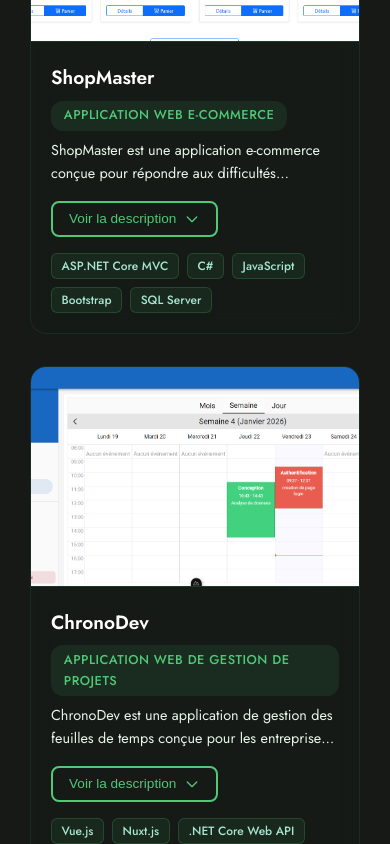
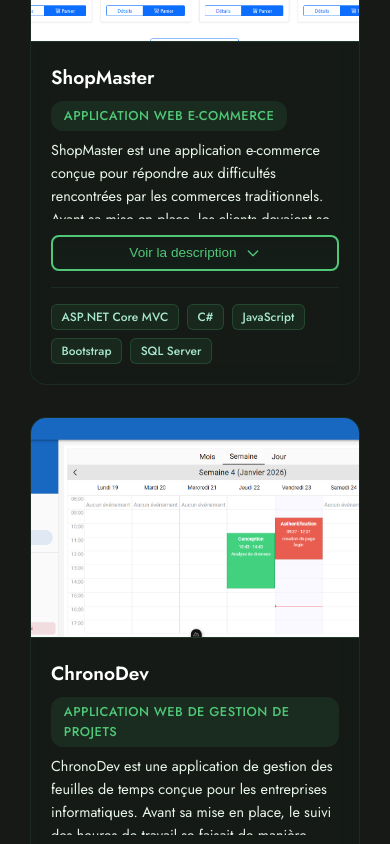
Before and after one commit to kelly-alphador/MyPortfolio, a Vue app: page / in a window 390 px wide. Shown: the part 3660-4504 px from the top of the page. Built offline with nearby package versions, Linux system fonts and the light colour scheme; a web font is replaced by a local one.

Commit message:
ajout de fluidite

```diff
--- a/src/components/Projects.vue
+++ b/src/components/Projects.vue
@@ -44,21 +44,32 @@
           </div>
 
           <div class="project-content">
-            <!-- Description tronquée par défaut -->
+            <!-- Description avec animation fluide -->
             <div class="description-container">
-              <p
-                class="project-description"
-                :class="{ 'truncated': !project.isExpanded }"
-                ref="descriptionElement"
+              <div
+                class="description-wrapper"
+                :class="{ 'expanded': project.isExpanded }"
               >
-                {{ project.description }}
-              </p>
+                <p
+                  class="project-description"
+                  ref="descriptionElements"
+                >
+                  {{ project.description }}
+                </p>
+              </div>
 
-              <!-- Bouton pour voir plus/moins -->
+              <!-- Gradient fade pour l'effet de transition -->
+              <div
+                class="description-fade"
+                v-if="!project.isExpanded"
+              ></div>
+
+              <!-- Bouton pour voir plus/moins avec animation -->
               <button
                 class="toggle-description-btn"
                 @click="toggleDescription(index)"
                 :aria-expanded="project.isExpanded"
+                :class="{ 'expanded': project.isExpanded }"
               >
                 <span class="btn-text">
                   {{ project.isExpanded ? 'Voir moins' : 'Voir la description' }}
@@ -68,7 +79,6 @@
                   viewBox="0 0 24 24"
                   fill="none"
                   stroke="currentColor"
-                  :class="{ 'expanded': project.isExpanded }"
                 >
                   <path
                     stroke-linecap="round"
@@ -133,7 +143,7 @@ Chaque utilisateur peut suivre l'état de ses déclarations : les heures validé
 ChronoDev améliore la transparence, facilite le suivi de la productivité et aide les entreprises à mieux contrôler l'avancement réel de leurs projets.`,
           image: chronoDevImg,
           imageAlt: "Capture d'écran ChronoDev",
-          demoLink: "https://www.linkedin.com/feed/update/urn:li:activity:7425052358512062465/?originTrackingId=iwJPR6ZgSXHCTVSXmtKpng%3D%3D",
+          demoLink: "#",
           githubLink: "https://github.com/kelly-alphador/ChronoDev.Api",
           technologies: ["Vue.js", "Nuxt.js", ".NET Core Web API", "SQL Server"],
           isExpanded: false
@@ -207,7 +217,17 @@ Cette solution aide les étudiants à mieux comprendre le fonctionnement de l'al
     },
 
     toggleDescription(index) {
-      this.projects[index].isExpanded = !this.projects[index].isExpanded;
+      const project = this.projects[index];
+      project.isExpanded = !project.isExpanded;
+
+      // Animation fluide de la carte
+      const card = document.querySelectorAll('.project-card')[index];
+      if (card) {
+        card.style.transition = 'all 0.4s cubic-bezier(0.4, 0, 0.2, 1)';
+        setTimeout(() => {
+          card.style.transition = '';
+        }, 400);
+      }
     }
   },
 };
@@ -271,7 +291,7 @@ Cette solution aide les étudiants à mieux comprendre le fonctionnement de l'al
 .project-card {
   opacity: 0;
   transform: translateY(20px);
-  transition: all 0.4s ease;
+  transition: all 0.4s cubic-bezier(0.4, 0, 0.2, 1);
   border: 1px solid rgba(80, 200, 120, 0.1);
   border-radius: 16px;
   padding: 0;
@@ -280,6 +300,7 @@ Cette solution aide les étudiants à mieux comprendre le fonctionnement de l'al
   backdrop-filter: blur(10px);
   display: flex;
   flex-direction: column;
+  will-change: transform;
 }
 
 .project-card.animated {
@@ -309,7 +330,7 @@ Cette solution aide les étudiants à mieux comprendre le fonctionnement de l'al
   object-fit: cover;
   object-position: center top;
   background: rgba(30, 40, 35, 0.5);
-  transition: transform 0.5s ease;
+  transition: transform 0.6s cubic-bezier(0.4, 0, 0.2, 1);
 }
 
 /* Pour les images de placeholder */
@@ -337,7 +358,7 @@ Cette solution aide les étudiants à mieux comprendre le fonctionnement de l'al
   justify-content: center;
   gap: 1.5rem;
   opacity: 0;
-  transition: opacity 0.3s ease;
+  transition: opacity 0.4s cubic-bezier(0.4, 0, 0.2, 1);
   z-index: 2;
 }
 
@@ -353,7 +374,7 @@ Cette solution aide les étudiants à mieux comprendre le fonctionnement de l'al
   border-radius: 8px;
   font-weight: 500;
   text-decoration: none;
-  transition: all 0.3s ease;
+  transition: all 0.3s cubic-bezier(0.4, 0, 0.2, 1);
   font-size: 0.9rem;
 }
 
@@ -425,29 +446,55 @@ Cette solution aide les étudiants à mieux comprendre le fonctionnement de l'al
   flex-grow: 1;
   margin-bottom: 1rem;
   position: relative;
+  overflow: hidden;
+}
+
+.description-wrapper {
+  position: relative;
+  max-height: 120px; /* Hauteur pour 4 lignes */
+  transition: max-height 0.5s cubic-bezier(0.4, 0, 0.2, 1);
+  overflow: hidden;
+}
+
+.description-wrapper.expanded {
+  max-height: 800px; /* Hauteur suffisante pour tout afficher */
 }
 
 .project-description {
   color: var(--text-secondary);
   line-height: 1.6;
   font-size: 0.95rem;
-  transition: all 0.3s ease;
-  overflow: hidden;
+  margin: 0;
+  padding: 0;
+  opacity: 1;
+  transition: opacity 0.3s ease;
 }
 
-/* État tronqué */
-.project-description.truncated {
-  display: -webkit-box;
-  -webkit-line-clamp: 4;
-  -webkit-box-orient: vertical;
-  overflow: hidden;
-  text-overflow: ellipsis;
-  max-height: calc(4 * 1.6 * 0.95rem); /* 4 lignes * line-height * font-size */
+/* Gradient fade pour l'effet de transition */
+.description-fade {
+  position: absolute;
+  bottom: 0;
+  left: 0;
+  right: 0;
+  height: 60px;
+  background: linear-gradient(
+    to bottom,
+    transparent,
+    rgba(20, 30, 25, 0.7) 30%,
+    rgba(20, 30, 25, 0.9) 60%,
+    rgba(20, 30, 25, 1) 90%
+  );
+  pointer-events: none;
+  transition: opacity 0.3s ease;
 }
 
-/* Bouton pour voir plus/moins */
+.description-wrapper.expanded + .description-fade {
+  opacity: 0;
+}
+
+/* Bouton pour voir plus/moins avec animation */
 .toggle-description-btn {
-  display: flex;
+  display: inline-flex;
   align-items: center;
   gap: 0.5rem;
   background: transparent;
@@ -458,29 +505,59 @@ Cette solution aide les étudiants à mieux comprendre le fonctionnement de l'al
   font-weight: 500;
   font-size: 0.9rem;
   cursor: pointer;
-  transition: all 0.3s ease;
+  transition: all 0.3s cubic-bezier(0.4, 0, 0.2, 1);
   margin-top: 1rem;
   align-self: flex-start;
+  position: relative;
+  overflow: hidden;
+  z-index: 1;
+}
+
+.toggle-description-btn::before {
+  content: '';
+  position: absolute;
+  top: 0;
+  left: -100%;
+  width: 100%;
+  height: 100%;
+  background: linear-gradient(90deg, transparent, rgba(80, 200, 120, 0.1), transparent);
+  transition: left 0.6s ease;
+  z-index: -1;
 }
 
 .toggle-description-btn:hover {
   background: rgba(80, 200, 120, 0.1);
   transform: translateY(-2px);
+  box-shadow: 0 4px 12px rgba(80, 200, 120, 0.2);
+}
+
+.toggle-description-btn:hover::before {
+  left: 100%;
+}
+
+.toggle-description-btn.expanded {
+  background: rgba(80, 200, 120, 0.15);
+  border-color: var(--emerald-dark);
 }
 
 .toggle-icon {
   width: 16px;
   height: 16px;
-  transition: transform 0.3s ease;
+  transition: transform 0.4s cubic-bezier(0.4, 0, 0.2, 1);
   stroke-width: 2.5;
 }
 
-.toggle-icon.expanded {
+.toggle-description-btn.expanded .toggle-icon {
   transform: rotate(180deg);
 }
 
 .btn-text {
   font-weight: 500;
+  transition: transform 0.3s ease;
+}
+
+.toggle-description-btn:hover .btn-text {
+  transform: translateX(2px);
 }
 
 /* Technologies */
@@ -489,6 +566,8 @@ Cette solution aide les étudiants à mieux comprendre le fonctionnement de l'al
   flex-wrap: wrap;
   gap: 0.5rem;
   margin-top: auto;
+  padding-top: 1rem;
+  border-top: 1px solid rgba(80, 200, 120, 0.1);
 }
 
 .tech-badge {
@@ -499,7 +578,7 @@ Cette solution aide les étudiants à mieux comprendre le fonctionnement de l'al
   font-size: 0.8rem;
   font-weight: 500;
   border: 1px solid rgba(80, 200, 120, 0.2);
-  transition: all 0.2s ease;
+  transition: all 0.3s cubic-bezier(0.4, 0, 0.2, 1);
   height: 28px;
   display: inline-flex;
   align-items: center;
@@ -510,7 +589,7 @@ Cette solution aide les étudiants à mieux comprendre le fonctionnement de l'al
 .tech-badge:hover {
   background: rgba(80, 200, 120, 0.15);
   border-color: rgba(80, 200, 120, 0.3);
-  transform: translateY(-1px);
+  transform: translateY(-2px);
 }
 
 /* Suppression des statistiques */
@@ -520,25 +599,42 @@ Cette solution aide les étudiants à mieux comprendre le fonctionnement de l'al
 
 /* Animations décalées */
 .project-card:nth-child(1).animated {
-  animation: fadeInUp 0.6s ease 0.1s forwards;
+  animation: fadeInUp 0.6s cubic-bezier(0.4, 0, 0.2, 1) 0.1s forwards;
 }
 
 .project-card:nth-child(2).animated {
-  animation: fadeInUp 0.6s ease 0.2s forwards;
+  animation: fadeInUp 0.6s cubic-bezier(0.4, 0, 0.2, 1) 0.2s forwards;
 }
 
 .project-card:nth-child(3).animated {
-  animation: fadeInUp 0.6s ease 0.3s forwards;
+  animation: fadeInUp 0.6s cubic-bezier(0.4, 0, 0.2, 1) 0.3s forwards;
 }
 
 @keyframes fadeInUp {
   from {
     opacity: 0;
-    transform: translateY(20px);
+    transform: translateY(30px) scale(0.98);
   }
   to {
     opacity: 1;
-    transform: translateY(0);
+    transform: translateY(0) scale(1);
+  }
+}
+
+/* Animation subtile de la carte lors du toggle */
+.project-card.toggle-animating {
+  animation: cardPulse 0.4s cubic-bezier(0.4, 0, 0.2, 1);
+}
+
+@keyframes cardPulse {
+  0% {
+    transform: scale(1);
+  }
+  50% {
+    transform: scale(1.01);
+  }
+  100% {
+    transform: scale(1);
   }
 }
 
@@ -547,6 +643,14 @@ Cette solution aide les étudiants à mieux comprendre le fonctionnement de l'al
   .projects-grid {
     grid-template-columns: repeat(2, 1fr);
     max-width: 800px;
+  }
+
+  .description-wrapper {
+    max-height: 110px;
+  }
+
+  .description-wrapper.expanded {
+    max-height: 1000px;
   }
 }
 
@@ -608,9 +712,16 @@ Cette solution aide les étudiants à mieux comprendre le fonctionnement de l'al
     font-size: 0.9rem;
   }
 
-  .project-description.truncated {
-    -webkit-line-clamp: 3;
-    max-height: calc(3 * 1.6 * 0.9rem);
+  .description-wrapper {
+    max-height: 100px; /* 3 lignes sur mobile */
+  }
+
+  .description-wrapper.expanded {
+    max-height: 1200px;
+  }
+
+  .description-fade {
+    height: 50px;
   }
 
   .toggle-description-btn {
@@ -658,9 +769,21 @@ Cette solution aide les étudiants à mieux comprendre le fonctionnement de l'al
     align-self: flex-start;
   }
 
-  .project-description.truncated {
-    -webkit-line-clamp: 2;
-    max-height: calc(2 * 1.6 * 0.9rem);
+  .description-wrapper {
+    max-height: 80px; /* 2 lignes sur très petits écrans */
+  }
+
+  .description-wrapper.expanded {
+    max-height: 1500px;
+  }
+
+  .description-fade {
+    height: 40px;
+  }
+
+  .toggle-description-btn {
+    width: 100%;
+    justify-content: center;
   }
 }
 </style>
```
Also changed, not shown: 1 other file (tests, documents, lock files or other folders).
